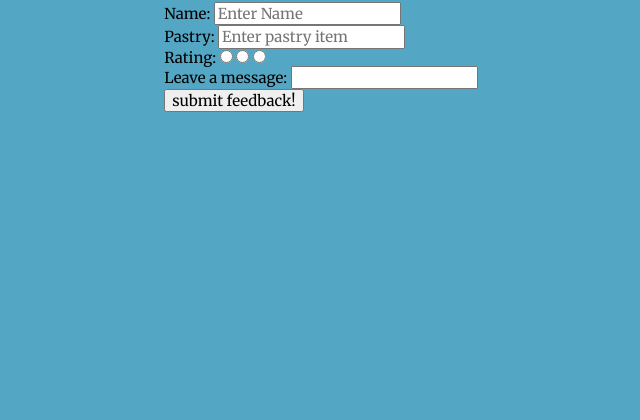
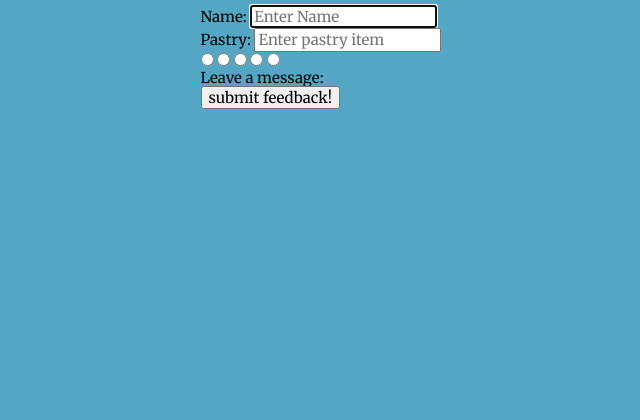
Before and after one commit to Jay24op/TSB-Feedback, a plain HTML site: page index.html in a window 1280 px wide. Shown: the part 380-800 px from the top of the page, without its empty margins (319-959 px from the left). Drawn offline with Linux system fonts and the light colour scheme.

Commit message:
Rating-Stars defined

```diff
--- a/index.html
+++ b/index.html
@@ -9,27 +9,31 @@
     <link rel="preconnect" href="https://fonts.googleapis.com">
 <link rel="preconnect" href="https://fonts.gstatic.com" crossorigin>
 <link href="https://fonts.googleapis.com/css2?family=Merriweather:wght@400;700&display=swap" rel="stylesheet">
-</head>
+<link rel="stylesheet" href="https://cdnjs.cloudflare.com/ajax/libs/font-awesome/6.4.0/css/all.min.css">
 <body>
     <form class="control" action="#" method="post">
         <h1>FeedBack Form</h1>
-        <div>
+        <div class="lines">
             <label for="name">Name:</label>
-            <input type="text" placeholder="Enter Name">
+            <input type="text" id="name" placeholder="Enter Name" autofocus>
         </div>
-        <div>
+        <div class="lines">
             <label for="item">Pastry:</label>
-            <input type="text" placeholder="Enter pastry item">
+            <input type="text" id="item" placeholder="Enter pastry item">
         </div>
-        <div>
-            <label for="rating">Rating:</label>
-            <input type="radio" name="" id="">
-            <input type="radio" name="" id="">
-            <input type="radio" name="" id="">
+        <div class="rating">
+            <div class="star">
+
+                <input type="radio" name="clr">
+                <input type="radio" name="clr">
+                <input type="radio" name="clr">
+                <input type="radio" name="clr">
+                <input type="radio" name="clr">
+            </div>
         </div>
          <div>
             <label for="review">Leave a message:</label>
-            <input type="text">
+            <!--<textarea name="" id="review" cols="10" rows="10"></textarea>-->
          </div>
          <button type="submit">submit feedback!</button>
     </form>
```
